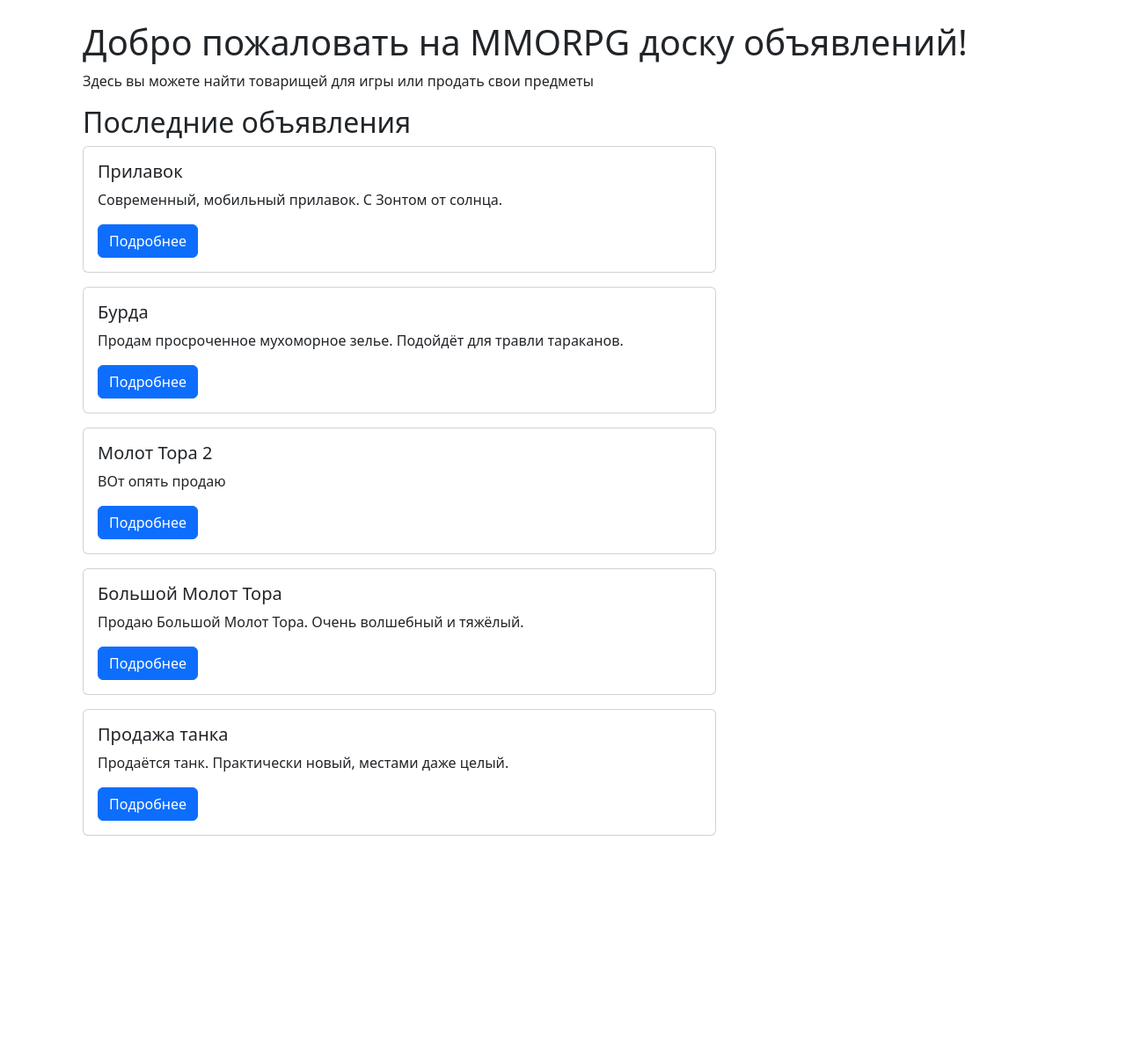
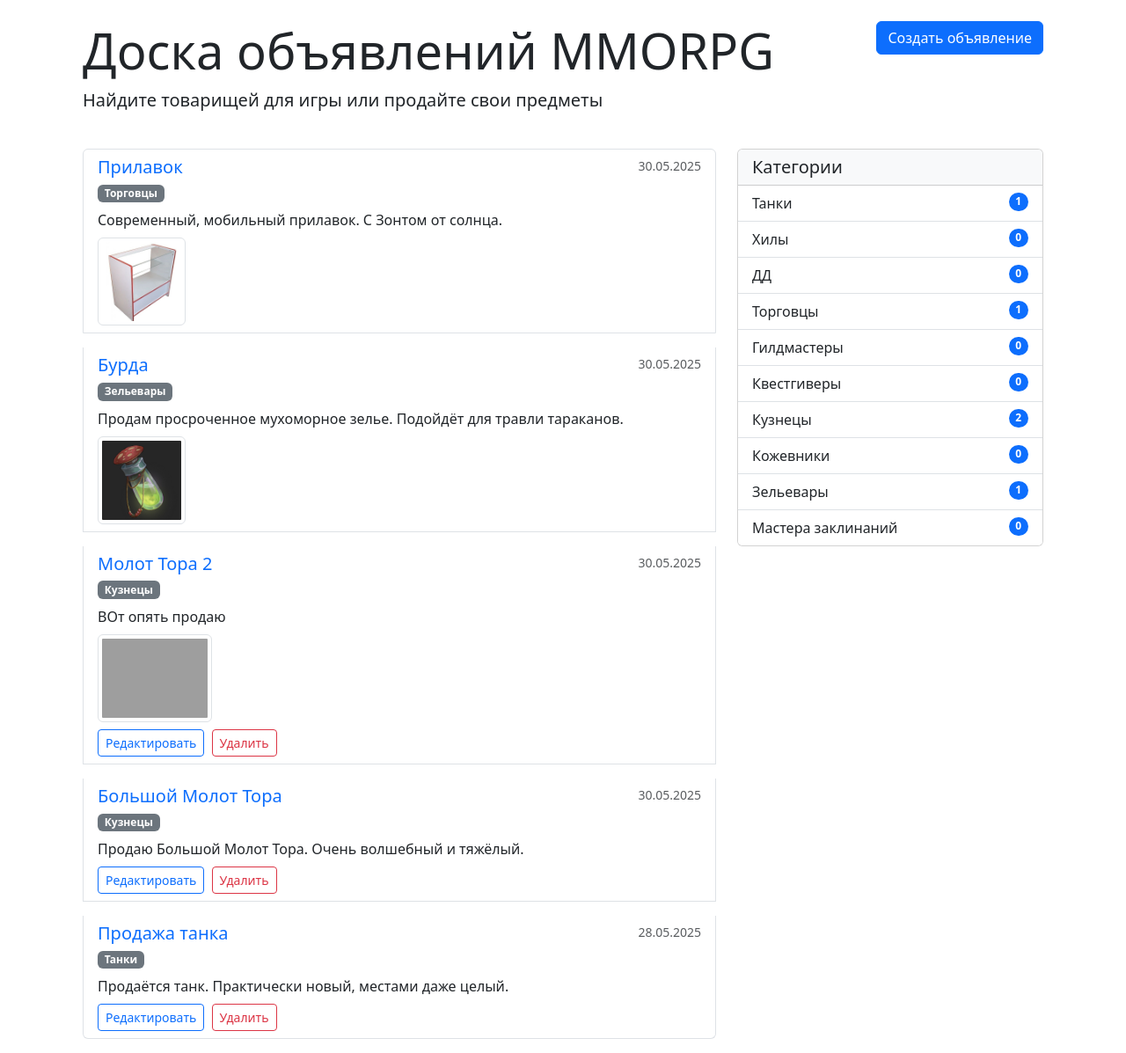
Before and after one commit to Mitrafan-Tor/mmorpg-board, a Django app: page / in a window 1280 px wide. Shown: the part 56-1253 px from the top of the page at 88% size. Before the commit the page ends 1006 px from the top, so only its background shows below. Run offline with Django 5.2, Linux system fonts and the light colour scheme; a user stored in the database is signed in; data comes from the database, SQL or seed files in the repository; both versions use the stored data as it was after the commit; some libraries are stand-ins or nearby versions; grey boxes are pictures that could not be loaded.

Commit message:
убрана возможность оставлять отклики самому себе, картинки и видео видны на страничках

```diff
--- a/ads/forms.py
+++ b/ads/forms.py
@@ -4,6 +4,8 @@ from django.core.exceptions import ValidationError
 
 
 class AdvertisementForm(forms.ModelForm):
+    image = forms.ImageField(required=False)
+    video = forms.FileField(required=False)
     category = forms.ModelChoiceField(
         queryset=Category.objects.all(),
         empty_label="Выберите категорию",
@@ -12,7 +14,7 @@ class AdvertisementForm(forms.ModelForm):
 
     class Meta:
         model = Advertisement
-        fields = ['title', 'content', 'category']  # Добавьте другие поля по необходимости
+        fields = ['title', 'category', 'content', 'image', 'video']
         widgets = {
             'content': forms.Textarea(attrs={'class': 'django_ckeditor_5'}),
         }
--- a/ads/urls.py
+++ b/ads/urls.py
@@ -1,5 +1,5 @@
 from django.urls import path
-from .views import home
+from .views import home, delete_advertisement
 from .views import (
     create_advertisement, edit_advertisement, advertisement_detail,
     my_responses, accept_response, delete_response
@@ -8,6 +8,7 @@ from .views import (
 urlpatterns = [
     path('', home, name='home'),
     path('create/', create_advertisement, name='create_advertisement'),
+    path('delete/<int:pk>/', delete_advertisement, name='delete_advertisement'),
     path('edit/<int:pk>/', edit_advertisement, name='edit_advertisement'),
     path('<int:pk>/', advertisement_detail, name='advertisement_detail'),
     path('responses/', my_responses, name='my_responses'),
--- a/ads/views.py
+++ b/ads/views.py
@@ -5,13 +5,13 @@ from django.conf import settings
 from django.contrib import messages
 from .models import Advertisement, Response, Category
 from .forms import AdvertisementForm, ResponseForm
-from accounts.models import User
+from django.views.decorators.http import require_POST
 
 
 @login_required
 def create_advertisement(request):
     if request.method == 'POST':
-        form = AdvertisementForm(request.POST)
+        form = AdvertisementForm(request.POST, request.FILES)  # Добавлен request.FILES
         if form.is_valid():
             ad = form.save(commit=False)
             ad.author = request.user
@@ -22,12 +22,22 @@ def create_advertisement(request):
         form = AdvertisementForm()
     return render(request, 'ads/create_advertisement.html', {'form': form})
 
+@require_POST
+@login_required
+def delete_advertisement(request, pk):
+    ad = get_object_or_404(Advertisement, pk=pk, author=request.user)
+    if request.method == 'POST':
+        ad.delete()
+        messages.success(request, 'Объявление удалено!')
+        return redirect('home')
+    return render(request, 'ads/confirm_delete.html', {'ad': ad})
+
 
 @login_required
 def edit_advertisement(request, pk):
     ad = get_object_or_404(Advertisement, pk=pk, author=request.user)
     if request.method == 'POST':
-        form = AdvertisementForm(request.POST, instance=ad)
+        form = AdvertisementForm(request.POST, request.FILES, instance=ad)  # Добавлен request.FILES
         if form.is_valid():
             form.save()
             messages.success(request, 'Объявление успешно обновлено!')
@@ -37,27 +47,51 @@ def edit_advertisement(request, pk):
     return render(request, 'ads/edit_advertisement.html', {'form': form})
 
 
+# def advertisement_detail(request, pk):
+#     ad = get_object_or_404(Advertisement, pk=pk)
+#     if request.method == 'POST' and request.user.is_authenticated:
+#         form = ResponseForm(request.POST)
+#         if form.is_valid():
+#             response = form.save(commit=False)
+#             response.advertisement = ad
+#             response.author = request.user
+#             response.save()
+#
+#             # Отправка уведомления автору объявления
+#             subject = f'Новый отклик на ваше объявление "{ad.title}"'
+#             message = f'Пользователь {request.user.username} оставил отклик на ваше объявление "{ad.title}":\n\n{response.text}'
+#             send_mail(
+#                 subject,
+#                 message,
+#                 settings.DEFAULT_FROM_EMAIL,
+#                 [ad.author.email],
+#                 fail_silently=False,
+#             )
+#
+#             messages.success(request, 'Ваш отклик успешно отправлен!')
+#             return redirect('advertisement_detail', pk=ad.pk)
+#     else:
+#         form = ResponseForm()
+#
+#     responses = ad.response_set.all()
+#     return render(request, 'ads/advertisement_detail.html', {
+#         'ad': ad,
+#         'form': form,
+#         'responses': responses,
+#     })
+
+@login_required
 def advertisement_detail(request, pk):
     ad = get_object_or_404(Advertisement, pk=pk)
-    if request.method == 'POST' and request.user.is_authenticated:
+
+    # Обработка отправки отклика
+    if request.method == 'POST' and request.user != ad.author:
         form = ResponseForm(request.POST)
         if form.is_valid():
             response = form.save(commit=False)
             response.advertisement = ad
             response.author = request.user
             response.save()
-
-            # Отправка уведомления автору объявления
-            subject = f'Новый отклик на ваше объявление "{ad.title}"'
-            message = f'Пользователь {request.user.username} оставил отклик на ваше объявление "{ad.title}":\n\n{response.text}'
-            send_mail(
-                subject,
-                message,
-                settings.DEFAULT_FROM_EMAIL,
-                [ad.author.email],
-                fail_silently=False,
-            )
-
             messages.success(request, 'Ваш отклик успешно отправлен!')
             return redirect('advertisement_detail', pk=ad.pk)
     else:
@@ -65,7 +99,7 @@ def advertisement_detail(request, pk):
 
     responses = ad.response_set.all()
     return render(request, 'ads/advertisement_detail.html', {
-        'ad': ad,
+        'advertisement': ad,
         'form': form,
         'responses': responses,
     })
--- a/mmorpg_board/urls.py
+++ b/mmorpg_board/urls.py
@@ -9,3 +9,6 @@ urlpatterns = [
     path('admin/', admin.site.urls),
     path('accounts/', include('accounts.urls')),
 ] + static(settings.MEDIA_URL, document_root=settings.MEDIA_ROOT)
+
+# if settings.DEBUG:
+#     urlpatterns += static(settings.MEDIA_URL, document_root=settings.MEDIA_ROOT)
--- a/templates/ads/home.html
+++ b/templates/ads/home.html
@@ -2,25 +2,99 @@
 
 {% block content %}
 <div class="container">
-    <h1>Добро пожаловать на MMORPG доску объявлений!</h1>
-    <p>Здесь вы можете найти товарищей для игры или продать свои предметы</p>
+    <div class="row mb-4">
+        <div class="col">
+            <h1 class="display-4">Доска объявлений MMORPG</h1>
+            <p class="lead">Найдите товарищей для игры или продайте свои предметы</p>
+        </div>
+        <div class="col-auto">
+            {% if user.is_authenticated %}
+            <a href="{% url 'create_advertisement' %}" class="btn btn-primary">
+                <i class="bi bi-plus-lg"></i> Создать объявление
+            </a>
+            {% endif %}
+        </div>
+    </div>
 
     <div class="row">
-        <div class="col-md-8">
-            <h2>Последние объявления</h2>
+        <!-- Основной контент -->
+        <div class="col-lg-8">
             {% if advertisements %}
+            <div class="list-group">
                 {% for ad in advertisements %}
-                <div class="card mb-3">
-                    <div class="card-body">
-                        <h5 class="card-title">{{ ad.title }}</h5>
-                        <p class="card-text">{{ ad.content|truncatechars:100 }}</p>
-                        <a href="{% url 'advertisement_detail' ad.id %}" class="btn btn-primary">Подробнее</a>
+                <div class="list-group-item mb-3">
+                    <div class="d-flex w-100 justify-content-between">
+                        <h5 class="mb-1">
+                            <a href="{% url 'advertisement_detail' ad.pk %}"
+                               class="text-decoration-none">
+                                {{ ad.title }}
+                            </a>
+                        </h5>
+                        <small class="text-muted">{{ ad.created_at|date:"d.m.Y" }}</small>
                     </div>
+                    <div class="mb-2">
+                        <span class="badge bg-secondary">
+                            {{ ad.category.get_name_display }}
+                        </span>
+                    </div>
+                    <p class="mb-1">{{ ad.content|striptags|truncatechars:150 }}</p>
+
+                    <!-- Превью медиа -->
+                    {% if ad.image and ad.image.url %}
+                    <div class="mt-2">
+                        <img src="{{ ad.image.url }}"
+                             alt="{{ ad.title }}"
+                             class="img-thumbnail"
+                             style="max-height: 100px;"
+                             onerror="this.style.display='none'">
+                    </div>
+                    {% endif %}
+
+                    <!-- Кнопки управления для автора -->
+                    {% if user == ad.author %}
+                    <div class="mt-2">
+                        <a href="{% url 'edit_advertisement' ad.pk %}"
+                           class="btn btn-sm btn-outline-primary">
+                            Редактировать
+                        </a>
+                        <form action="{% url 'delete_advertisement' ad.pk %}"
+                              method="post"
+                              class="d-inline ms-1"
+                              onsubmit="return confirm('Удалить это объявление?');">
+                            {% csrf_token %}
+                            <button type="submit" class="btn btn-sm btn-outline-danger">
+                                Удалить
+                            </button>
+                        </form>
+                    </div>
+                    {% endif %}
                 </div>
                 {% endfor %}
+            </div>
             {% else %}
-                <p>Пока нет объявлений</p>
+            <div class="alert alert-info">
+                Пока нет объявлений. Будьте первым!
+            </div>
             {% endif %}
+        </div>
+
+        <!-- Сайдбар -->
+        <div class="col-lg-4">
+            <div class="card mb-4">
+                <div class="card-header bg-light">
+                    <h5 class="mb-0">Категории</h5>
+                </div>
+                <div class="list-group list-group-flush">
+                    {% for category in categories %}
+                    <a href="#" class="list-group-item list-group-item-action">
+                        {{ category.get_name_display }}
+                        <span class="badge bg-primary rounded-pill float-end">
+                            {{ category.advertisement_set.count }}
+                        </span>
+                    </a>
+                    {% endfor %}
+                </div>
+            </div>
         </div>
     </div>
 </div>
--- a/templates/base.html
+++ b/templates/base.html
@@ -6,17 +6,17 @@
     <title>MMORPG Доска объявлений</title>
     <link href="https://cdn.jsdelivr.net/npm/bootstrap@5.3.0/dist/css/bootstrap.min.css" rel="stylesheet">
     <style>
-        .logout-form {
-            display: inline;
+        .content-block img {
+            max-width: 100%;
+            height: auto;
+            border-radius: 8px;
+            margin: 10px 0;
         }
-        .logout-btn {
-            background: none;
-            border: none;
-            color: rgba(255, 255, 255, 0.55);
-            padding: 0.5rem 1rem;
-        }
-        .logout-btn:hover {
-            color: rgba(255, 255, 255, 0.75);
+        .content-block iframe {
+            width: 100%;
+            border-radius: 8px;
+            margin: 10px 0;
+            min-height: 400px;
         }
     </style>
 </head>
```
Also changed, not shown: templates/ads/advertisement_detail.html (+60 -27 lines), db.sqlite3, media/ads_images/yannis-h-psc-3.jpg (added), media/ads_images/МОЛОТ_ТОРА.jpg (added), media/ads_images/прилавок.jpg (added), 3 other files.
